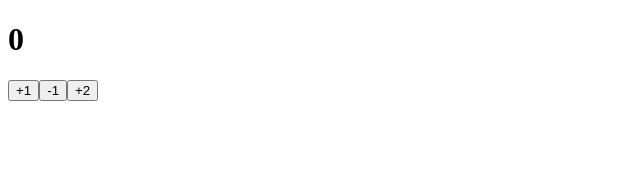
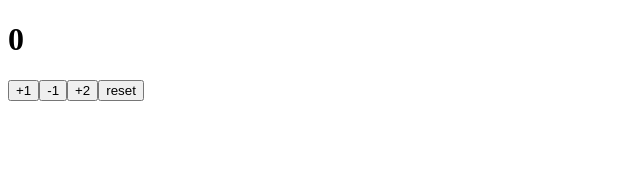
Before and after one commit to jdu026/Programming, a React (Vite) app: page / in a window 1280 px wide. Shown: the top 170 px of the page, without its empty margins (0-640 px from the left). Built offline with nearby package versions, Linux system fonts and the light colour scheme.

Commit message:
Counter Too many re-renders

```diff
--- a/src/CounterApp.jsx
+++ b/src/CounterApp.jsx
@@ -14,6 +14,8 @@ function CounterApp() {
       <button onClick={()=> setCount((count) => count + 1)}>+1</button>
       <button onClick={()=> setCount((count) => count - 1)}>-1</button>
       <button onClick={()=> setCount((count) => count + 2)}>+2</button>
+      <button onClick={()=> setCount(0)}>reset</button>
+      {/* <button onClick={setCount(0)}>reset</button> //Too Many re-renders */}
 
       {/* <button
         className="counter"
```
